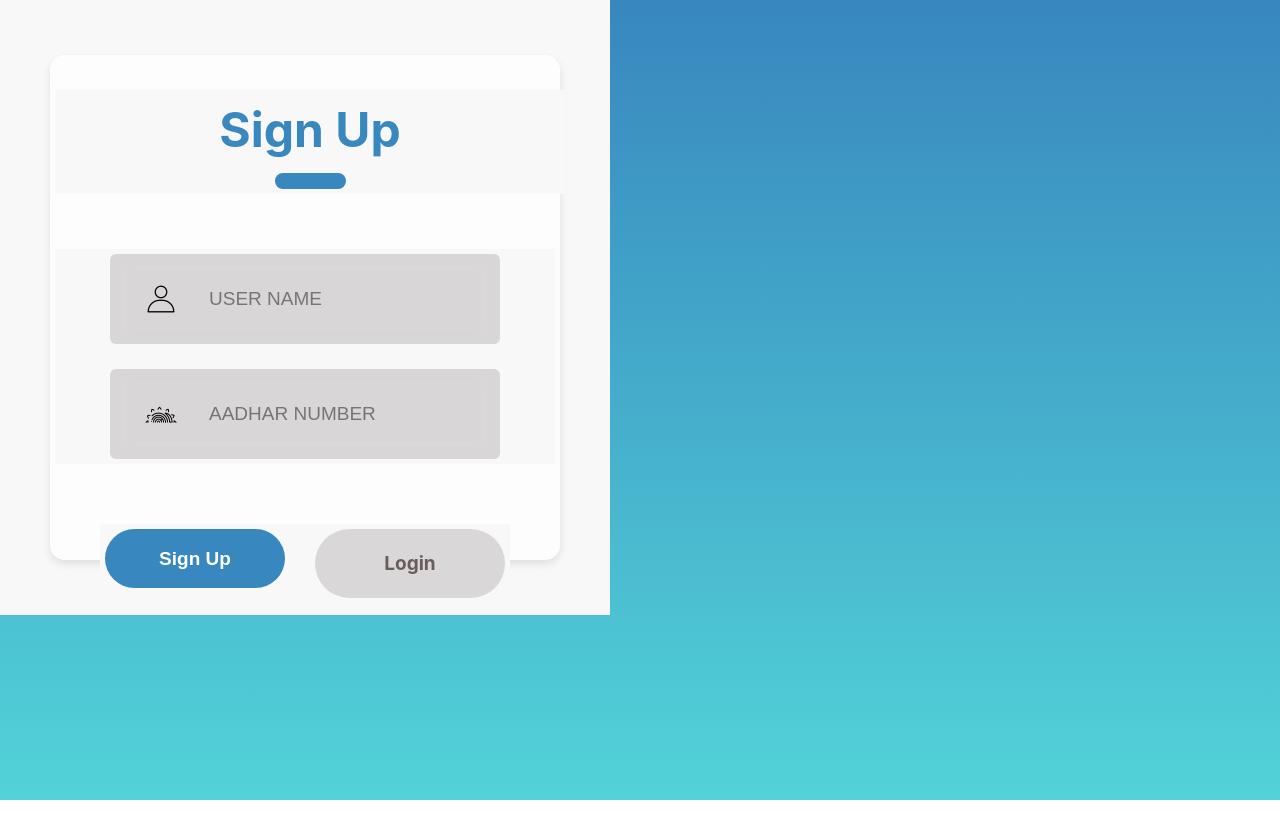
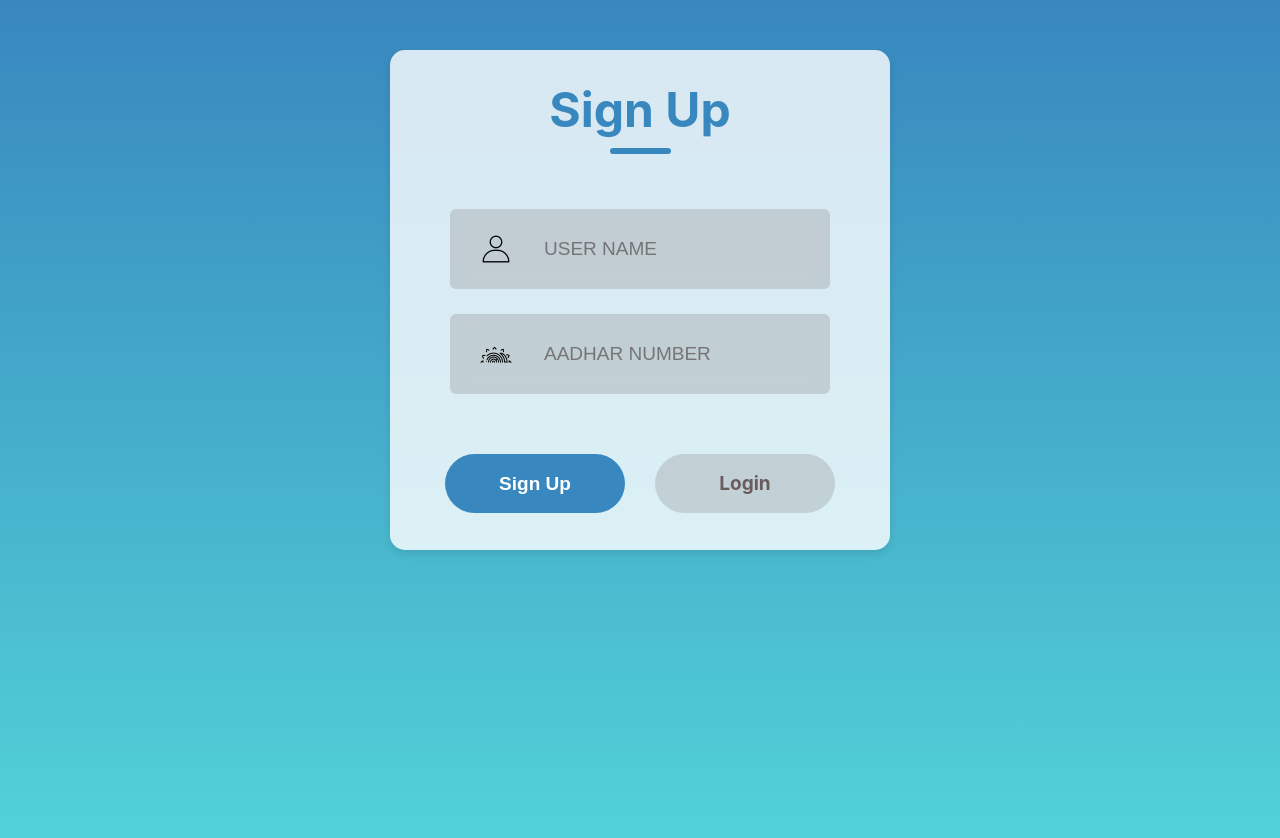
Before and after one commit to MohitPanchariya/Decentralizsed-Land-Registration, a React (Create React App) app in the folder dapp/: page / in a window 1280 px wide. Shown: the top 838 px of the page. Before the commit the page ends 800 px from the top, so only its background shows below. Built offline with nearby package versions, Linux system fonts and the light colour scheme.

Commit message:
change classname of div

```diff
--- a/dapp/src/Components/UserHome/UserHome.css
+++ b/dapp/src/Components/UserHome/UserHome.css
@@ -1,5 +1,5 @@
 /* Add your styles for the UserHome component */
-div {
+.userhome {
     max-width: 600px;
     padding: 5px;
     background-color: #f8f8f8;
--- a/dapp/src/Components/UserHome/UserHome.jsx
+++ b/dapp/src/Components/UserHome/UserHome.jsx
@@ -41,7 +41,7 @@ const UserHome = ({ userDetails }) => {
   };
 
   return (
-    <div>
+    <div class="userhome">
       <h1>Welcome {userDetails.username}</h1>
       <p>Username: {userDetails.username}</p>
       <p>User Address: {userDetails.userAddress}</p>
```
